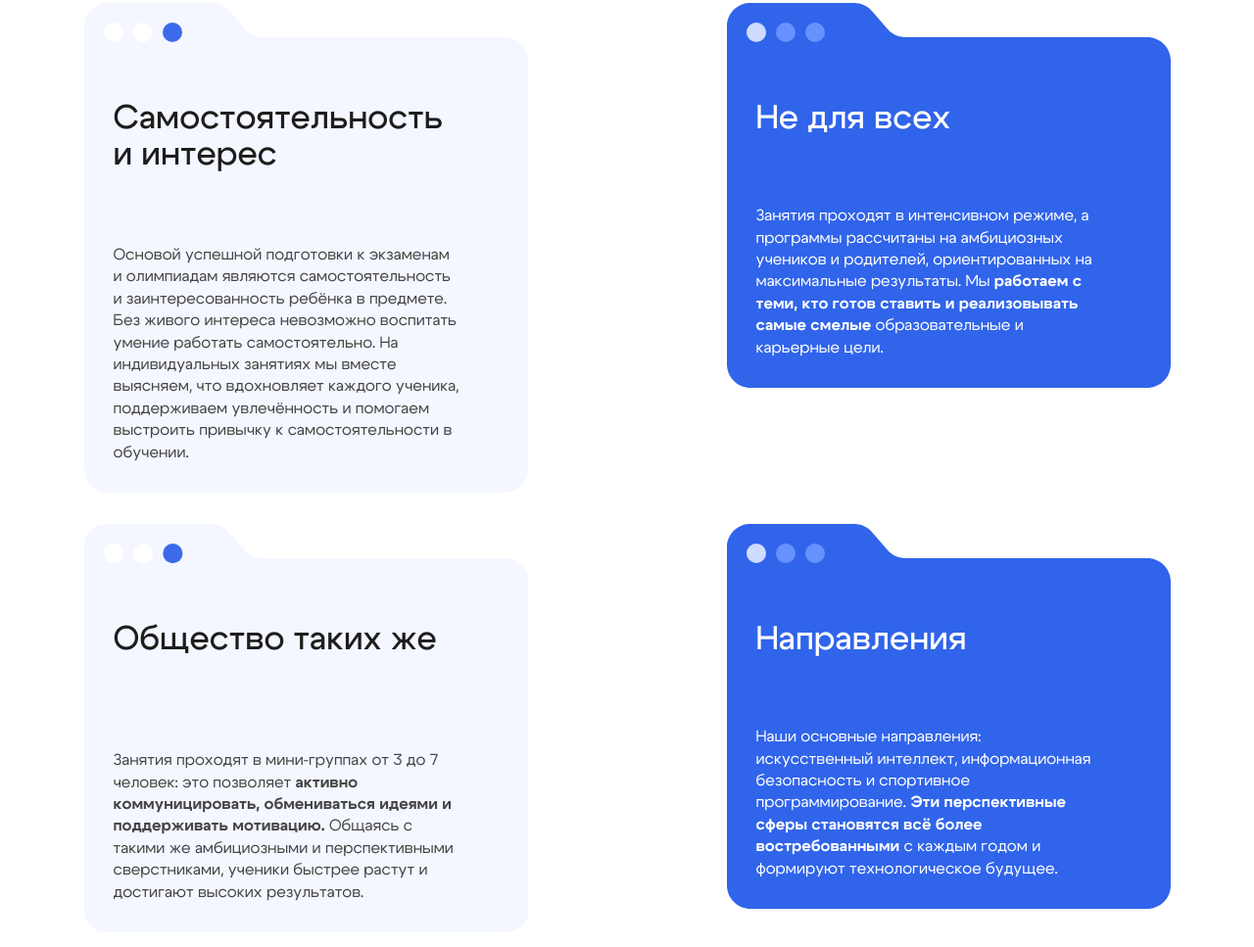
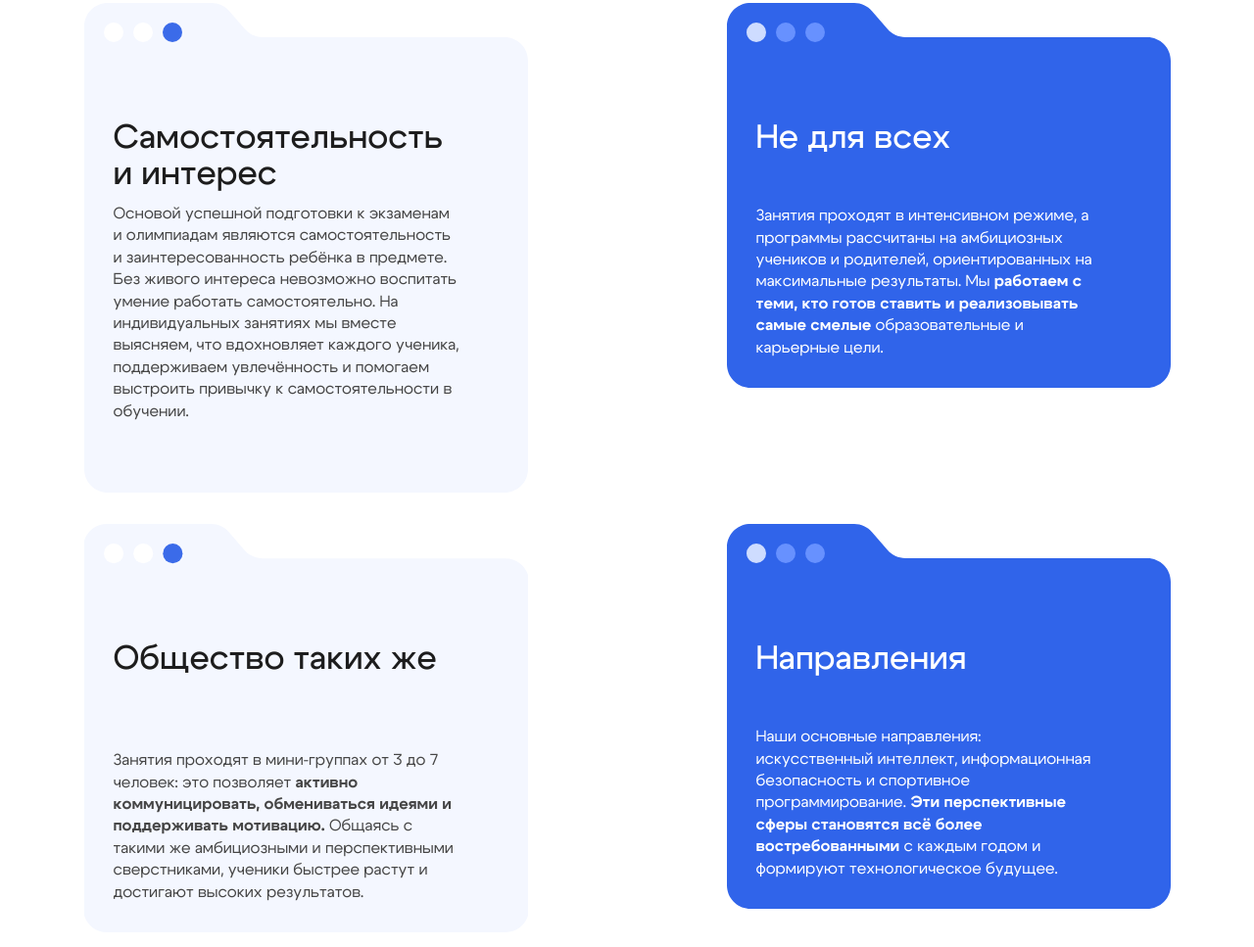
Before and after one commit to VIVITEK22/dr_study, a plain HTML site: page index.html in a window 1280 px wide. Shown: the part 1568-2535 px from the top of the page at 98% size. Drawn offline with nearby package versions, Linux system fonts and the light colour scheme; a web font is replaced by a local one.

Commit message:
fix cards paddings

```diff
--- a/css/style.css
+++ b/css/style.css
@@ -499,8 +499,8 @@ ul {
   background-size: cover;
   background-repeat: no-repeat;
   max-width: 453px;
-  padding: 100px 70px 30px 30px;
-  height: 500px;
+  padding: 120px 70px 30px 30px;
+  min-height: 500px;
   opacity: 0;
   transform: translateY(50px);
   transition: all 0.6s ease-out;
@@ -512,7 +512,7 @@ ul {
   background-size: cover;
   background-repeat: no-repeat;
   max-width: 453px;
-  padding: 100px 70px 30px 30px;
+  padding: 120px 70px 30px 30px;
   height: 393px;
   opacity: 0;
   transform: translateY(50px);
@@ -536,6 +536,7 @@ ul {
   background-position: center;
   background-size: cover;
   background-repeat: no-repeat;
+  min-height: 417px;
   height: 417px;
 }
 
```
